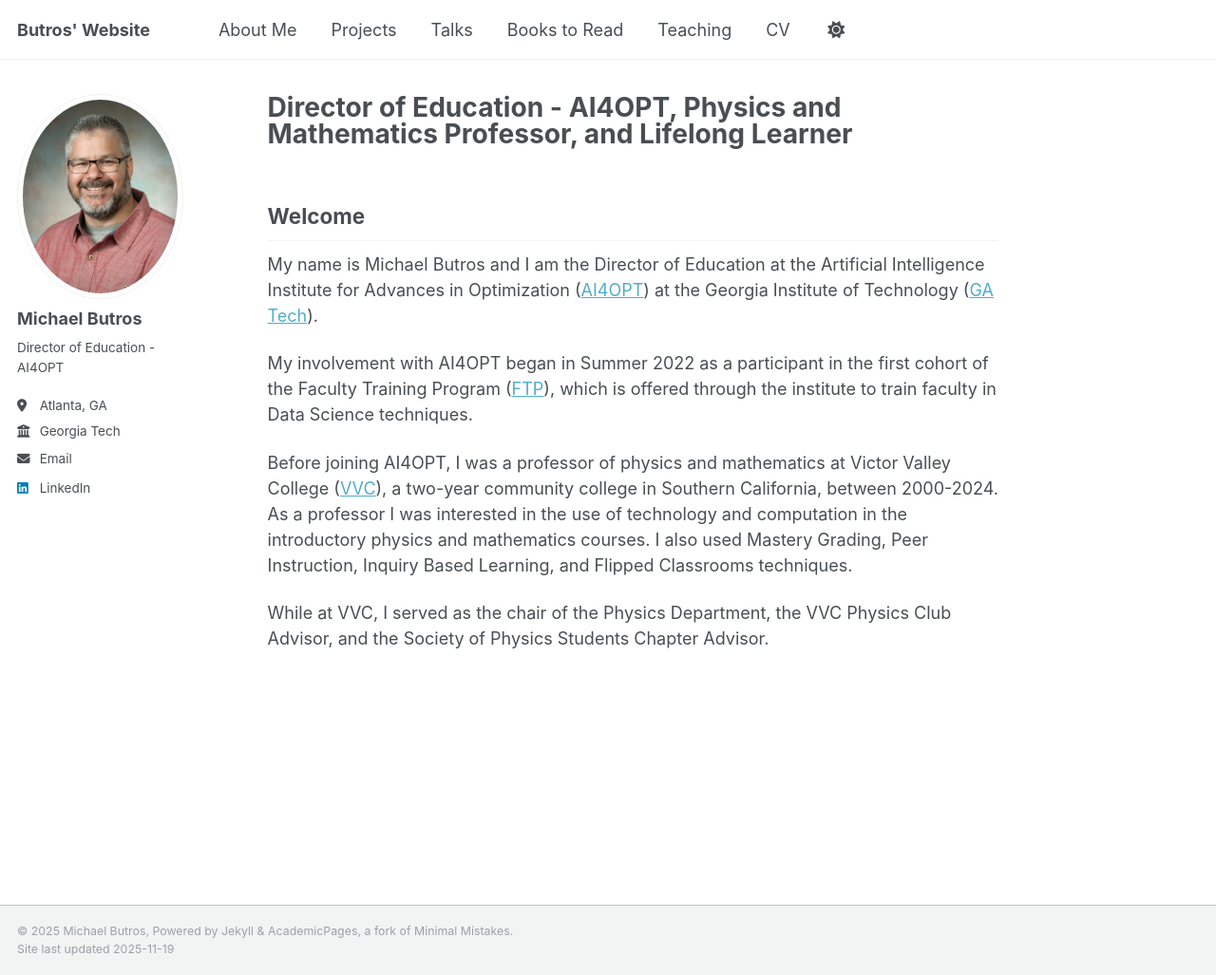
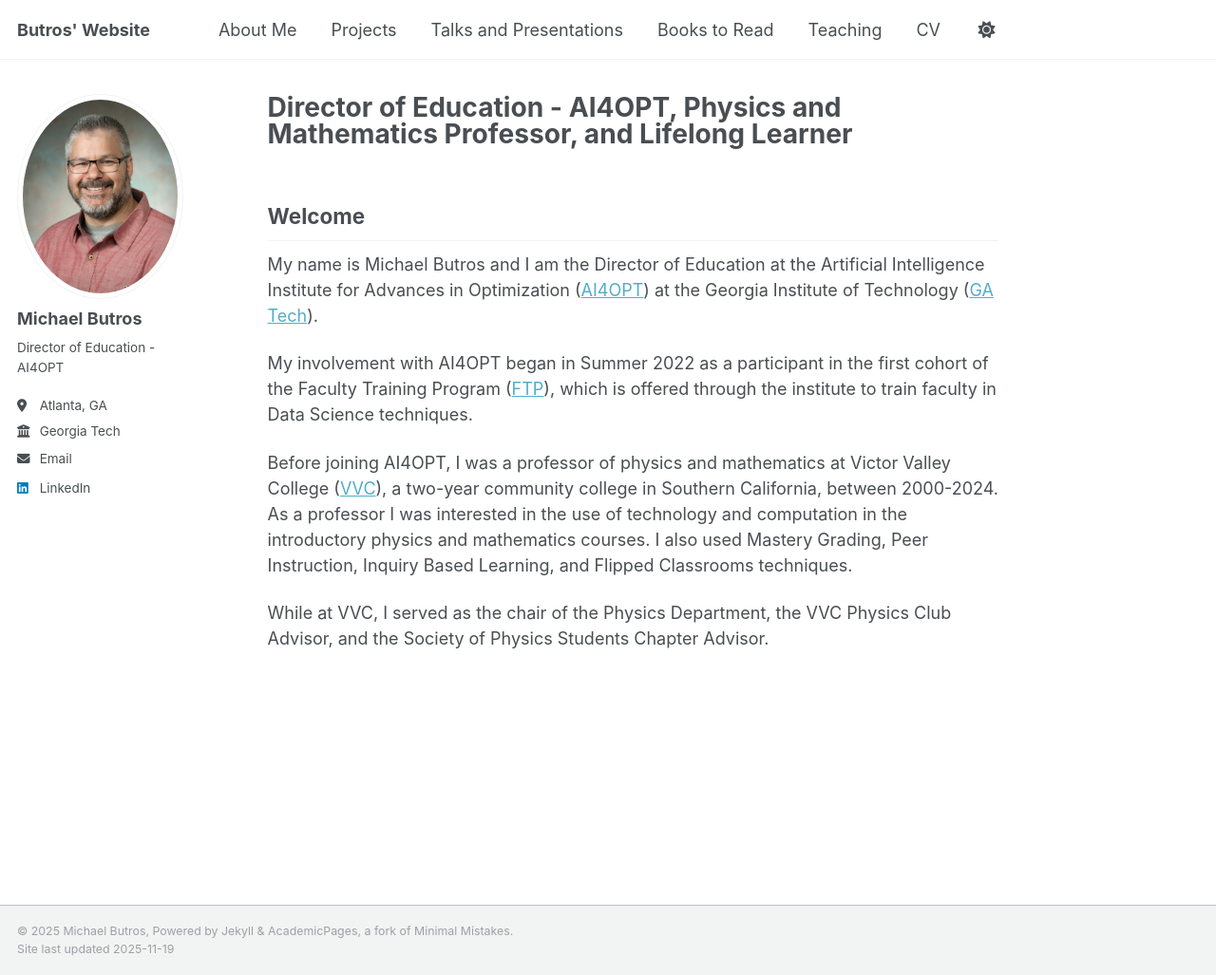
Before and after one commit to MButros/MButros.github.io, a Jekyll site: the page built from _pages/about.md, in a window 1280 px wide and 1027 px high. Shown: the whole window at 95% size. Built offline with Jekyll 4.4.1, drawn with Linux system fonts in a browser that asks for light colours.

Commit message:
Update navigation.yml

```diff
--- a/_data/navigation.yml
+++ b/_data/navigation.yml
@@ -14,8 +14,8 @@ main:
   - title: "Projects"
     url: /projects/
 
-  - title: "Talks"
-    url: /Talks/
+  - title: "Talks and Presentations"
+    url: /talks/
 
   - title: "Books to Read"
     url: /books/
```
